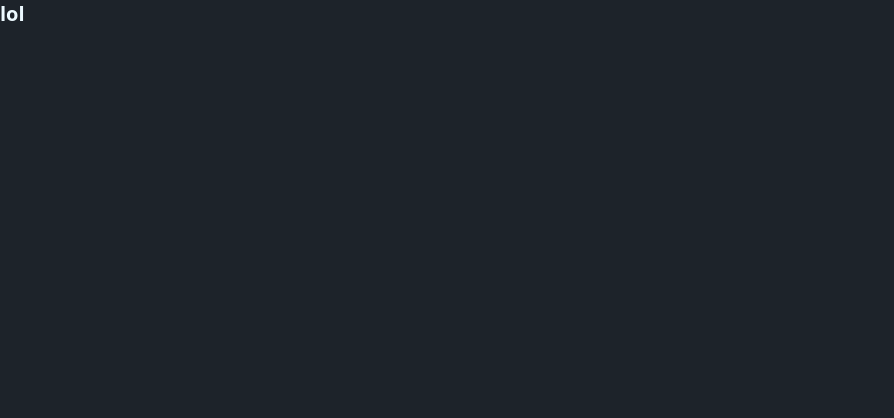
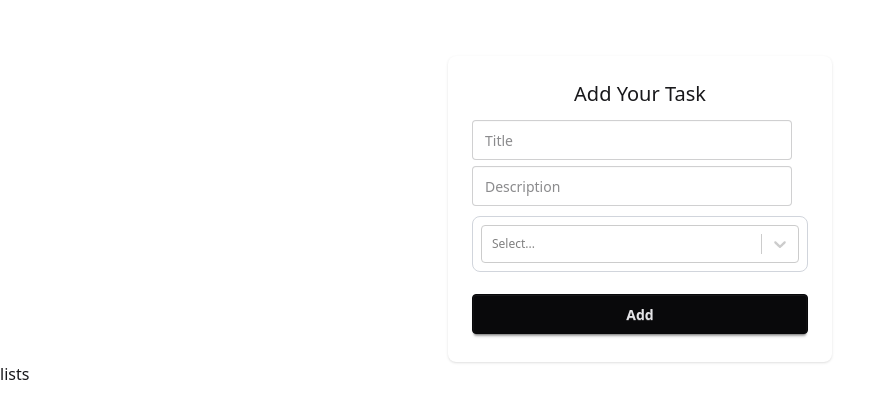
Before and after one commit to Rain44556/TODO-with-React-DND, a React (Vite) app: page / in a window 1280 px wide. Shown: the top 418 px of the page, without its empty margins (0-894 px from the left). Built offline with nearby package versions, Linux system fonts and the light colour scheme.

Commit message:
added addYask form and its value

```diff
--- a/index.html
+++ b/index.html
@@ -1,5 +1,5 @@
 <!doctype html>
-<html lang="en" data-theme="dark">
+<html lang="en" >
   <head>
     <meta charset="UTF-8" />
     <link rel="icon" type="image/svg+xml" href="/vite.svg" />
--- a/package.json
+++ b/package.json
@@ -16,6 +16,7 @@
     "react": "^19.0.0",
     "react-dom": "^19.0.0",
     "react-router-dom": "^7.2.0",
+    "react-select": "^5.10.0",
     "sort-by": "^1.2.0",
     "tailwindcss": "^4.0.7"
   },
--- a/src/App.jsx
+++ b/src/App.jsx
@@ -1,10 +1,11 @@
 import './App.css'
+import AddTask from './components/AddTask'
 
 function App() {
 
   return (
     <>
-     <h1 className='text-xl font-bold'>lol</h1>
+     <AddTask></AddTask>
     </>
   )
 }
--- /dev/null
+++ b/src/components/AddTask.jsx
@@ -0,0 +1,68 @@
+import React, { useState } from "react";
+import CategoryLists from "./CategoryLists";
+import Select from 'react-select'
+
+const AddTask = () => {
+  const [task, setTask] = useState([]);
+  const [selectedCategory, setSelectedCategory] = useState(null);
+
+  const categories = [
+    { value: "TO-DO", label: "TO-DO" },
+    { value: "In Progress", label: "In Progress" },
+    { value: "Done", label: "Done" },
+  ];
+
+  const handleAddTask = (e) => {
+    e.preventDefault();
+
+    const addTaskForm = e.target;
+    const title = addTaskForm.title.value;
+    const description = addTaskForm.description.value;
+    const category = selectedCategory ? selectedCategory.value : null;
+    console.log(title, description, category);
+  };
+  return (
+    <div className="my-14">
+
+      {/* add the task */}
+      <div className="hero">
+        <form
+          onSubmit={handleAddTask}
+          className="card bg-base-100 w-full max-w-sm shadow-sm">
+          <div className="card-body">
+            <h1 className="text-xl text-center">Add Your Task</h1>
+            <fieldset className="fieldset">
+              <input
+                type="text"
+                name="title"
+                className="input"
+                placeholder="Title"/>
+
+              <input
+                type="text"
+                name="description"
+                className="input"
+                placeholder="Description"
+                maxLength="200"/>
+
+              <Select
+                options={categories}
+                name="category"
+                className="w-full mt-1 border border-gray-300 p-2 rounded-lg"
+                classNamePrefix="select"
+                onChange={setSelectedCategory}
+              ></Select>
+
+              <button className="btn btn-neutral mt-4">Add</button>
+            </fieldset>
+          </div>
+        </form>
+      </div>
+
+      {/* show the list of category */}
+      <CategoryLists task={task} setTask={setTask}></CategoryLists>
+    </div>
+  );
+};
+
+export default AddTask;
--- /dev/null
+++ b/src/components/CategoryLists.jsx
@@ -0,0 +1,11 @@
+import React from 'react';
+
+const CategoryLists = ({task, setTask}) => {
+    return (
+        <div>
+            lists
+        </div>
+    );
+};
+
+export default CategoryLists;
```
Also changed, not shown: 2 other files (tests, documents, lock files or other folders).
